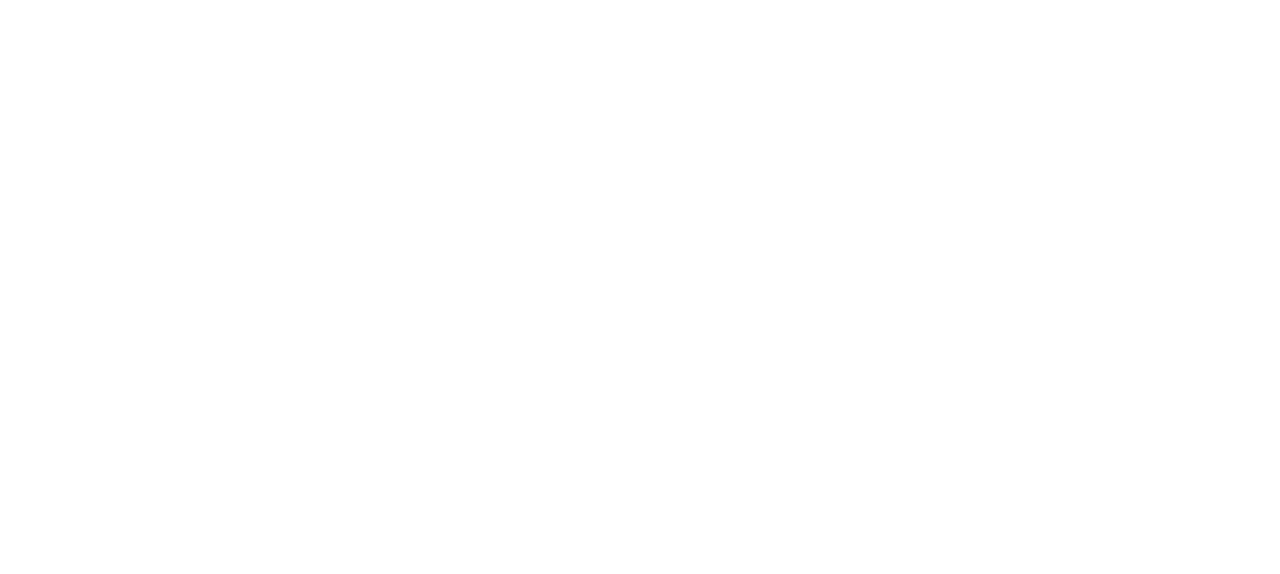
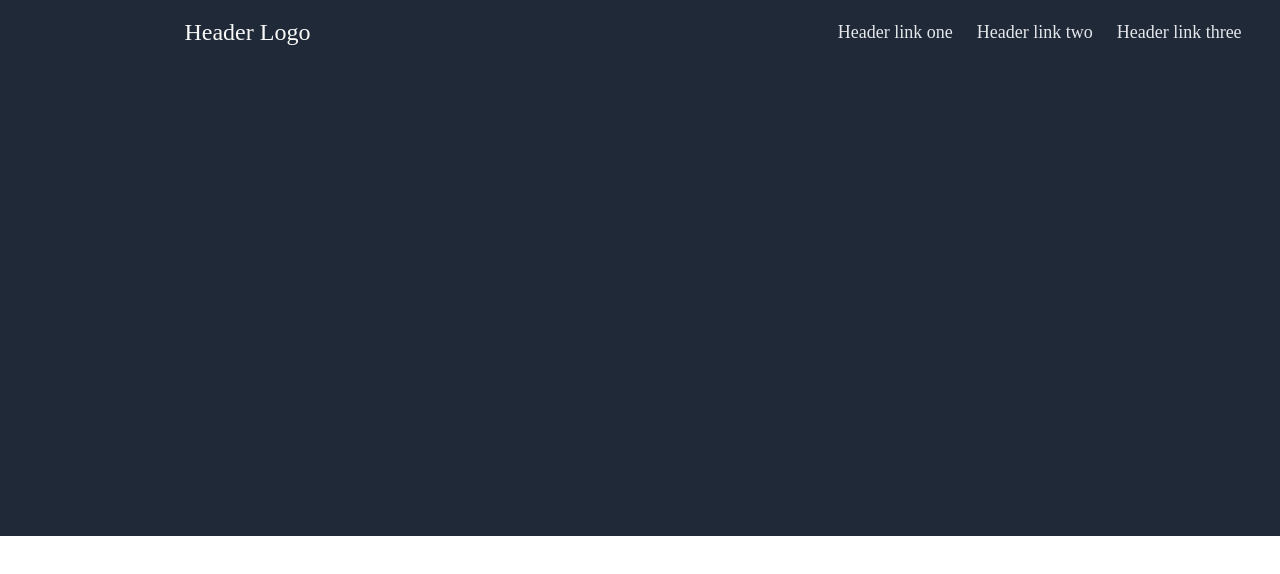
Before and after one commit to hiidoskd/landing-page, a plain HTML site: page index.html in a window 1280 px wide. Drawn offline with Linux system fonts and the light colour scheme.

Commit message:
Create first ver of header

```diff
--- a/index.html
+++ b/index.html
@@ -4,9 +4,23 @@
   <meta charset="UTF-8">
   <meta http-equiv="X-UA-Compatible" content="IE=edge">
   <meta name="viewport" content="width=device-width, initial-scale=1.0">
-  <title>Document</title>
+  <link rel="stylesheet" href="styles.css">
+  <title>Landing Page</title>
 </head>
 <body>
-
+  <header>
+    <div class="logo header">
+      <a class="item" href="#">Header Logo</a>
+    </div>
+    <div class="menu">
+      <a class="item" href="./index.html">Header link one</a>
+      <a class="item" href="./index.html">Header link two</a>
+      <a class="item" href="./index.html">Header link three</a>
+    </div>
+  </header>
+  <div class="section-one">
+    <div class="main hero-text"></div>
+    <div class="main image"></div>
+  </div>
 </body>
 </html>
--- a/styles.css
+++ b/styles.css
@@ -0,0 +1,45 @@
+/* Reset  */
+
+body {
+  margin: 0;
+  padding: 0;
+}
+
+a {
+  text-decoration: none;
+  color: inherit;
+}
+/* Header */
+header {
+  background-color: #1f2937;
+  height: 64px;
+  width: 100vw;
+  display: flex;
+  align-items: center;
+}
+
+.logo {
+  color: #f9faf8;
+  flex: 1;
+  font-size: 24px;
+  justify-content: end;
+  display: flex;
+}
+
+.menu {
+  margin-right: 3vw;
+  color: #e5e7eb;
+  font-size: 18px;
+  flex: 3;
+  justify-content: end;
+  display: flex;
+  gap: 24px;
+}
+
+/* Section one styling */
+.section-one {
+  width: 100vw;
+  height: 472px;
+  background-color: #1f2937;
+  display: flex;
+}
```
